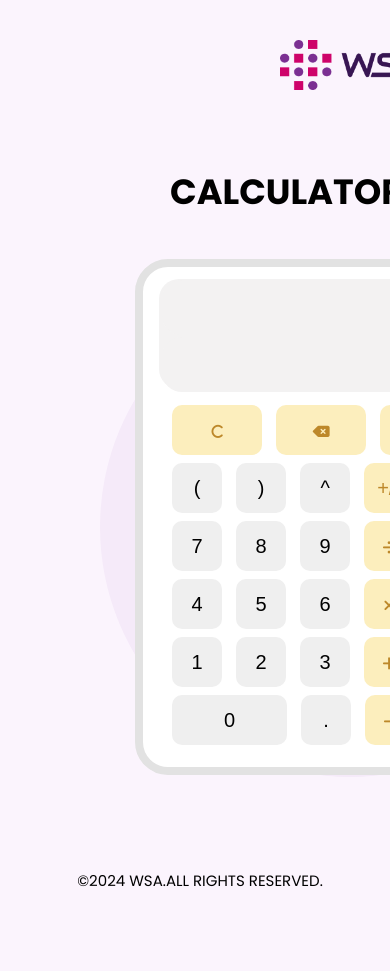
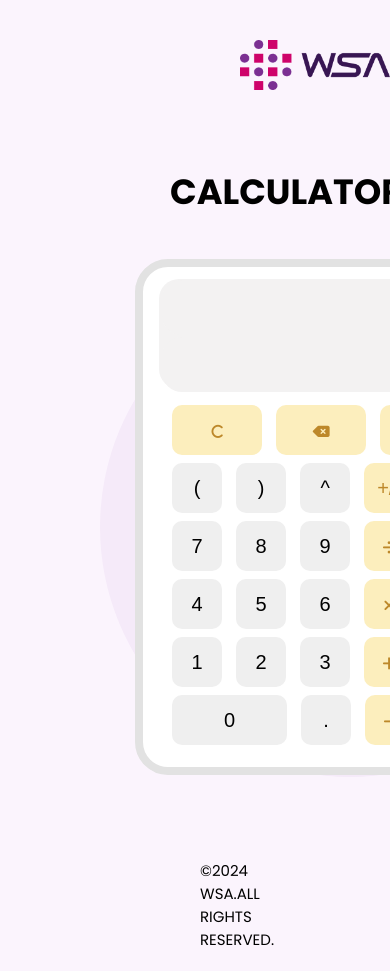
Before and after one commit to AdityaRj47/Basic_Calculator, a plain HTML site: page index.html in a window 390 px wide. Shown: the top 971 px of the page. Before the commit the page ends 892 px from the top, so only its background shows below. Drawn offline with Linux system fonts and the light colour scheme.

Commit message:
calculator-edit02

```diff
--- a/style.css
+++ b/style.css
@@ -151,10 +151,10 @@ button:hover > i{
 @media(max-width: 768px){
     .wsaicon-container{
          margin:30px 20px 10px 0px;
-        padding: 10px 20px 5px 180px;
+        padding: 10px 20px 5px 160px;
     }
     .wsa-icon{
-        padding-left: 100px;
+        padding-left: 80px;
     }
     .header-container{
         flex-direction: column;
@@ -172,8 +172,8 @@ button:hover > i{
         height: 100%;
     }
     .footer-name{
-        margin: 200px 0px 0px 0px;
-        padding: 110px 10px 0px 20px;
+        margin: 200px 150px 0px 0px;
+        padding: 100px 90px 20px 200px;
         text-align: center;
         font-size: 15px;
     }
```
